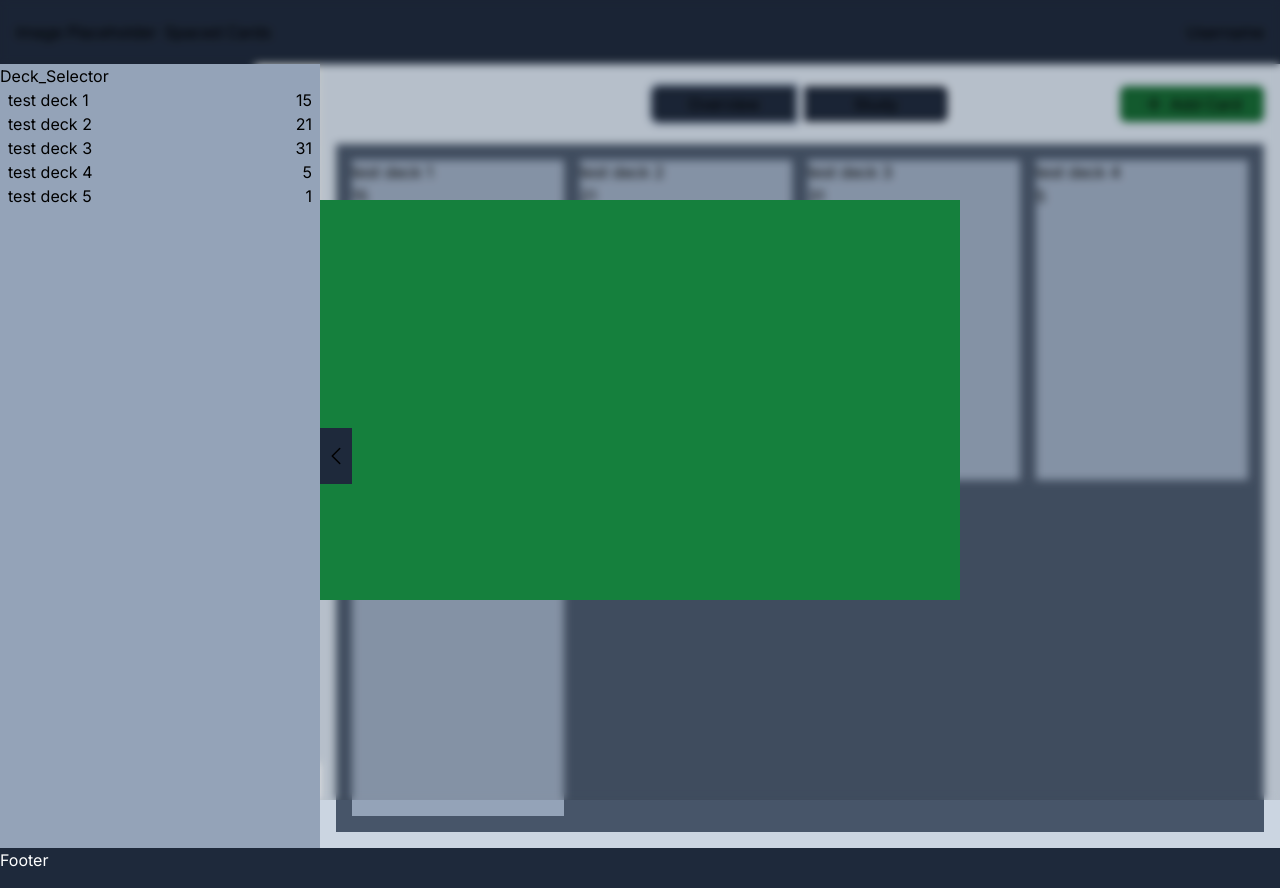
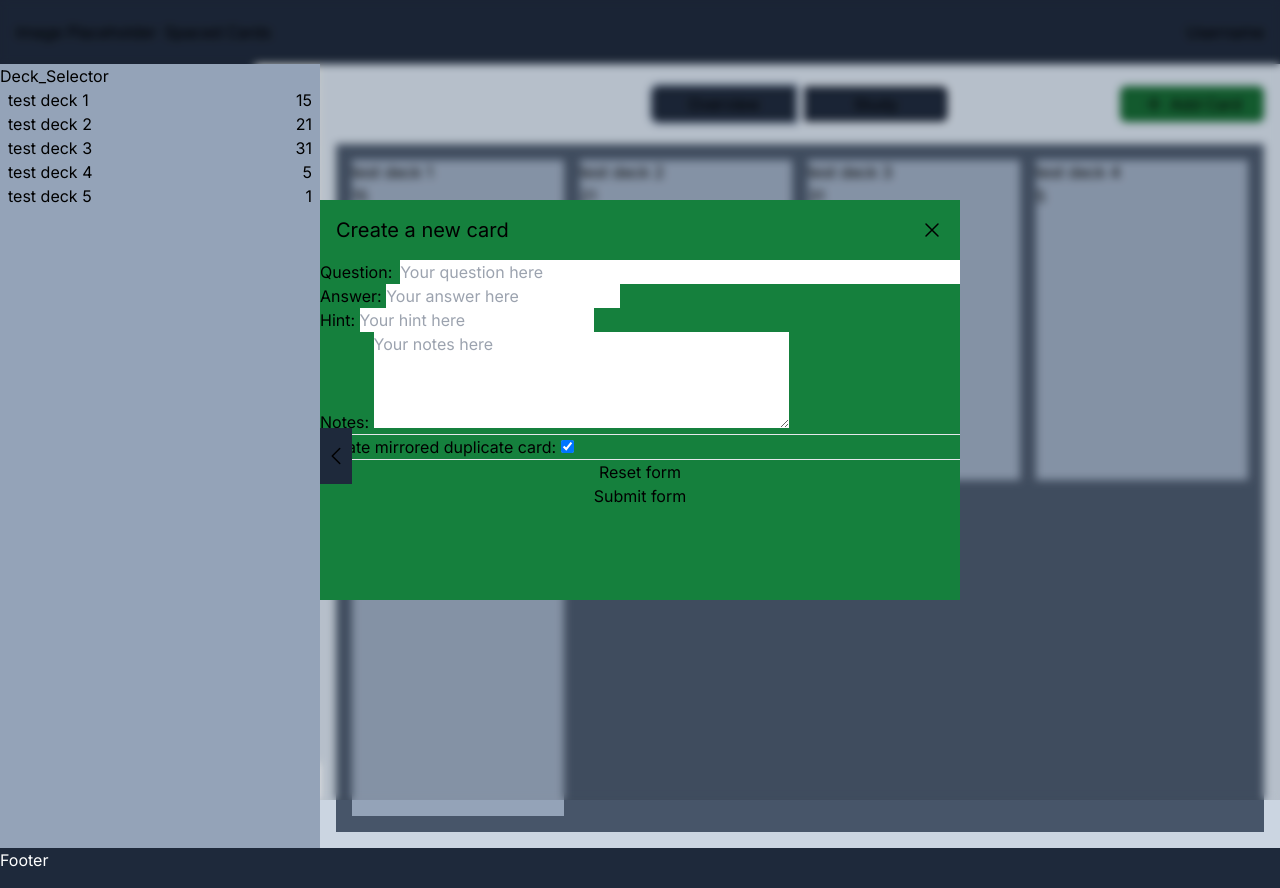
Before and after one commit to gary-giambatista/spaced-cards, a Next.js app: page / in a window 1280 px wide. Both pictures are taken after a click on the button "Add Card". Built offline with nearby package versions, Linux system fonts and the light colour scheme.

Commit message:
Added React DOM form elements and started designing/styling layout of the Card Modal. Created handle submit function to handle formData with no react state

```diff
--- a/app/page.js
+++ b/app/page.js
@@ -55,7 +55,11 @@ export default function Home() {
 					setIsAddCardModalOpen={setIsAddCardModalOpen}
 				/>
 				{mode === "overview" ? (
-					<Overview setMode={setMode} isAddCardModalOpen={isAddCardModalOpen} />
+					<Overview
+						setMode={setMode}
+						isAddCardModalOpen={isAddCardModalOpen}
+						setIsAddCardModalOpen={setIsAddCardModalOpen}
+					/>
 				) : (
 					<Study setMode={setMode} />
 				)}
--- a/components/hud/Add_Card_Modal.jsx
+++ b/components/hud/Add_Card_Modal.jsx
@@ -1,9 +1,94 @@
 import React from "react";
 
-function Add_Card_Modal() {
+function Add_Card_Modal({ isAddCardModalOpen, setIsAddCardModalOpen }) {
+	function handleSubmit(e) {
+		e.preventDefault();
+		const form = e.target;
+		const formData = new FormData(form);
+		const formJson = Object.fromEntries(formData.entries());
+		console.log(formJson);
+		//Consider modifying the local decks object to avoid refetching after each card is added to the deck
+	}
 	return (
 		<div className="absolute h-full w-full left-0 top-0 bg-black bg-opacity-10 flex items-start justify-center md:items-center backdrop-blur-sm">
-			<div className="w-80 h-1/3 md:h-1/2 md:w-1/2 bg-green-700"></div>
+			<div className="w-80 h-1/3 md:h-1/2 md:w-1/2 bg-green-700 relative">
+				<div className="w-full flex justify-between p-4">
+					<h2 className="text-xl text-center">Create a new card</h2>
+					<button
+						className=""
+						onClick={() => setIsAddCardModalOpen((prevState) => !prevState)}
+					>
+						<svg
+							xmlns="http://www.w3.org/2000/svg"
+							fill="none"
+							viewBox="0 0 24 24"
+							strokeWidth={1.5}
+							stroke="currentColor"
+							className="w-6 h-6 "
+						>
+							<path
+								strokeLinecap="round"
+								strokeLinejoin="round"
+								d="M6 18 18 6M6 6l12 12"
+							/>
+						</svg>
+					</button>
+				</div>
+				<form
+					className="w-full h-full flex flex-col"
+					method="post"
+					onSubmit={handleSubmit}
+				>
+					<label className="w-full flex flex-col md:flex-row gap-2">
+						Question:{" "}
+						<input
+							className="w-full text-black"
+							name="question_input"
+							placeholder="Your question here"
+							defaultValue=""
+						/>
+					</label>
+					<label>
+						Answer:{" "}
+						<input
+							className="text-black"
+							name="answer_input"
+							placeholder="Your answer here"
+							defaultValue=""
+						/>
+					</label>
+					<label>
+						Hint:{" "}
+						<input
+							className="text-black"
+							name="hint_input"
+							placeholder="Your hint here"
+							defaultValue=""
+						/>
+					</label>
+					<label>
+						Notes:{" "}
+						<textarea
+							type="textarea"
+							className="text-black"
+							name="notes_input"
+							placeholder="Your notes here"
+							defaultValue=""
+							rows={4}
+							cols={40}
+						/>
+					</label>
+					<hr />
+					<label>
+						Create mirrored duplicate card:{" "}
+						<input type="checkbox" name="mirror_or_not" defaultChecked={true} />
+					</label>
+
+					<hr />
+					<button type="reset">Reset form</button>
+					<button type="submit">Submit form</button>
+				</form>
+			</div>
 		</div>
 	);
 }
@@ -11,4 +96,4 @@ function Add_Card_Modal() {
 export default Add_Card_Modal;
 
 //Todo: Disable Add Card button after click or change to cancel
-//Todo: build this modal component
+//Todo: build/style this modal component
--- a/components/hud/Overview.jsx
+++ b/components/hud/Overview.jsx
@@ -2,10 +2,15 @@ import React from "react";
 import Add_Card_Modal from "./Add_Card_Modal";
 import Hud_Header from "./Hud_Header";
 
-function Overview({ setMode, isAddCardModalOpen }) {
+function Overview({ setMode, isAddCardModalOpen, setIsAddCardModalOpen }) {
 	return (
 		<section className={`@container flex-grow bg-slate-600 p-4`}>
-			{isAddCardModalOpen ? <Add_Card_Modal /> : null}
+			{isAddCardModalOpen ? (
+				<Add_Card_Modal
+					isAddCardModalOpen={isAddCardModalOpen}
+					setIsAddCardModalOpen={setIsAddCardModalOpen}
+				/>
+			) : null}
 			<div className="grid grid-cols-1 @md:grid-cols-2 @2xl:grid-cols-3 @3xl:grid-cols-4 @5xl:grid-cols-5 @7xl:grid-cols-6 @[1921px]:grid-cols-8 gap-4">
 				{cards.map((card) => {
 					return (
```
